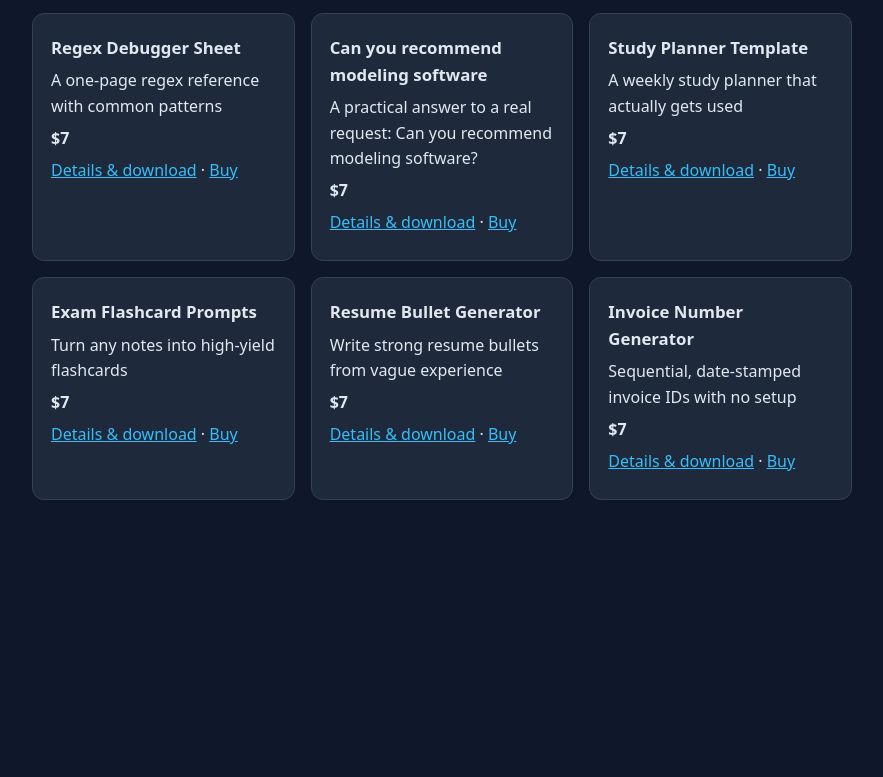
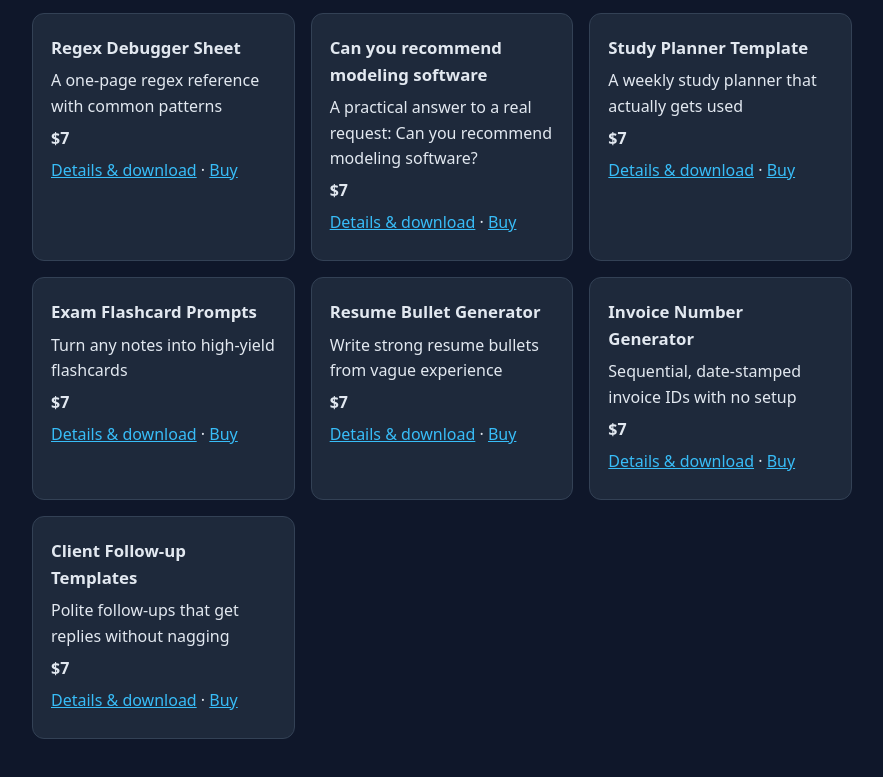
Before and after one commit to LinuxGuru999/LinuxGuru999.github.io, a plain HTML site: page index.html in a window 1280 px wide. Shown: the part 575-1352 px from the top of the page, without its empty margins (198-1081 px from the left). Before the commit the page ends 1125 px from the top, so only its background shows below. Drawn offline with Linux system fonts and the light colour scheme.

Commit message:
Update storefront

```diff
--- a/index.html
+++ b/index.html
@@ -6,4 +6,5 @@
 <article class="card"><h2>Study Planner Template</h2><p>A weekly study planner that actually gets used</p><p><strong>$7</strong></p><p><a href="https://LinuxGuru999.github.io/shotgun-study-planner-template/">Details & download</a> · <a href="https://www.paypal.me/IanBartelds/7USD">Buy</a></p></article>
 <article class="card"><h2>Exam Flashcard Prompts</h2><p>Turn any notes into high-yield flashcards</p><p><strong>$7</strong></p><p><a href="https://LinuxGuru999.github.io/shotgun-exam-flashcard-prompts/">Details & download</a> · <a href="https://www.paypal.me/IanBartelds/7USD">Buy</a></p></article>
 <article class="card"><h2>Resume Bullet Generator</h2><p>Write strong resume bullets from vague experience</p><p><strong>$7</strong></p><p><a href="https://LinuxGuru999.github.io/shotgun-resume-bullet-generator/">Details & download</a> · <a href="https://www.paypal.me/IanBartelds/7USD">Buy</a></p></article>
-<article class="card"><h2>Invoice Number Generator</h2><p>Sequential, date-stamped invoice IDs with no setup</p><p><strong>$7</strong></p><p><a href="https://LinuxGuru999.github.io/shotgun-invoice-number-generator/">Details & download</a> · <a href="https://www.paypal.me/IanBartelds/7USD">Buy</a></p></article></div></body></html>
+<article class="card"><h2>Invoice Number Generator</h2><p>Sequential, date-stamped invoice IDs with no setup</p><p><strong>$7</strong></p><p><a href="https://LinuxGuru999.github.io/shotgun-invoice-number-generator/">Details & download</a> · <a href="https://www.paypal.me/IanBartelds/7USD">Buy</a></p></article>
+<article class="card"><h2>Client Follow-up Templates</h2><p>Polite follow-ups that get replies without nagging</p><p><strong>$7</strong></p><p><a href="https://LinuxGuru999.github.io/shotgun-client-follow-up-templates/">Details & download</a> · <a href="https://www.paypal.me/IanBartelds/7USD">Buy</a></p></article></div></body></html>
--- a/sitemap.xml
+++ b/sitemap.xml
@@ -10,4 +10,5 @@
   <url><loc>https://LinuxGuru999.github.io/shotgun-exam-flashcard-prompts/</loc></url>
   <url><loc>https://LinuxGuru999.github.io/shotgun-resume-bullet-generator/</loc></url>
   <url><loc>https://LinuxGuru999.github.io/shotgun-invoice-number-generator/</loc></url>
+  <url><loc>https://LinuxGuru999.github.io/shotgun-client-follow-up-templates/</loc></url>
 </urlset>
```
